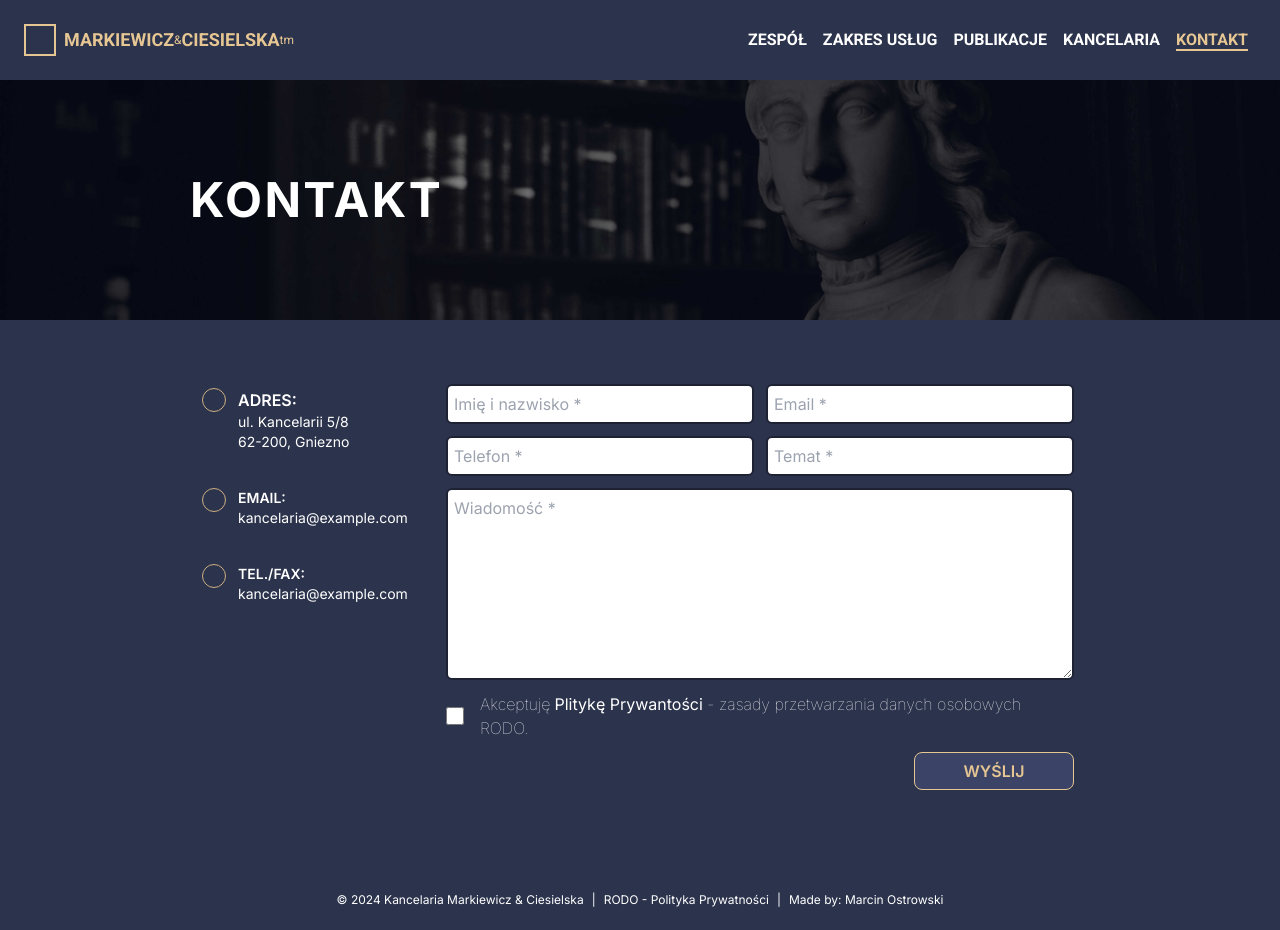
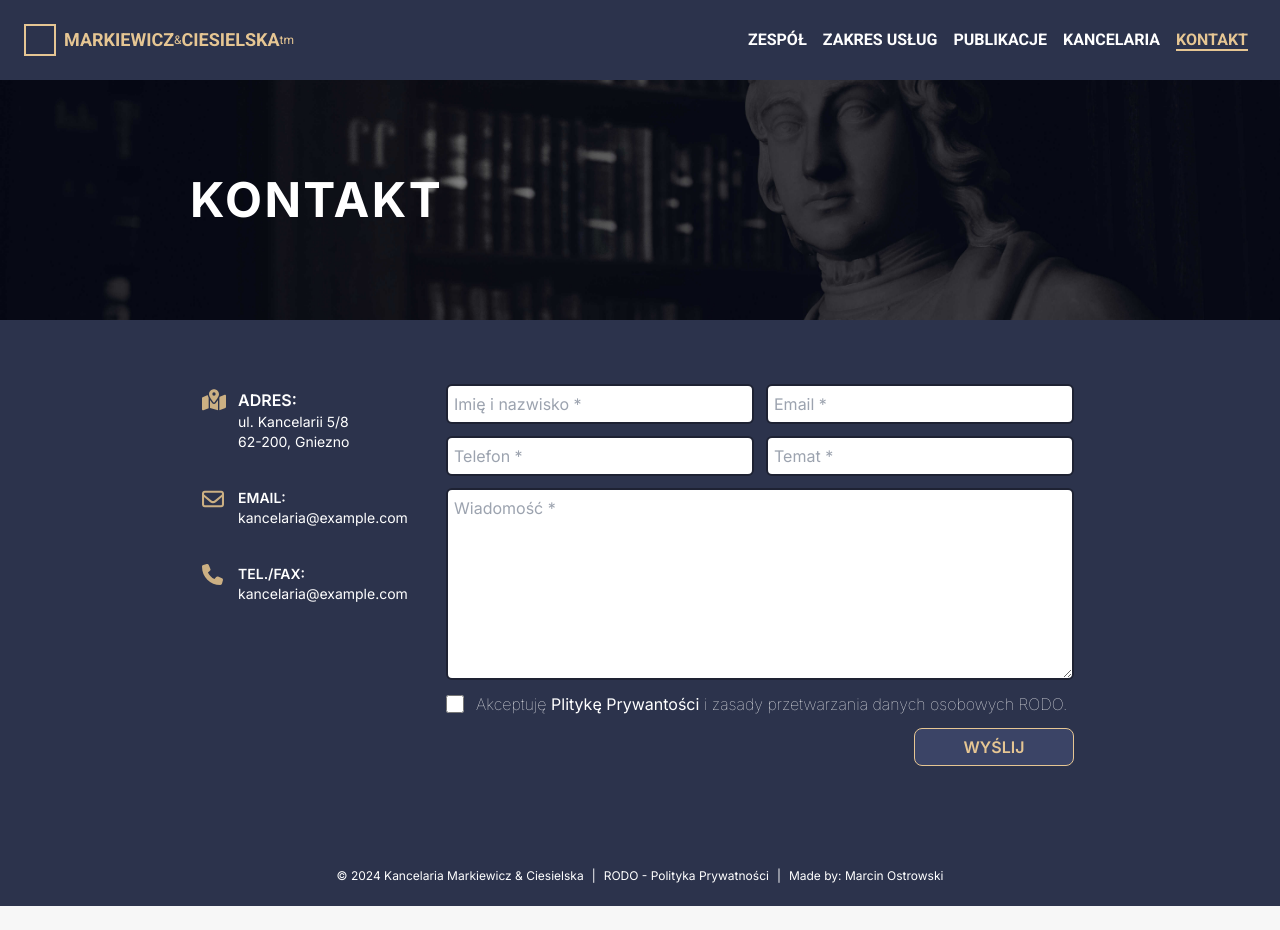
Before and after one commit to OstrowskiDev/kancelaria, a Next.js app: page /kontakt in a window 1280 px wide. After the commit the page ends 906 px from the top, so only its background shows below. Built offline with nearby package versions, Linux system fonts and the light colour scheme.

Commit message:
Add some icons and flare to kontakt page and RODO links.

```diff
--- a/src/app/kontakt/page.js
+++ b/src/app/kontakt/page.js
@@ -1,6 +1,9 @@
 'use client'
 
 import { Header } from '@/ui/components/Header'
+import AddressIco from '@/ui/icons/AddressIco'
+import EmailIco from '@/ui/icons/EmailIco'
+import PhoneIco from '@/ui/icons/PhoneIco'
 import Link from 'next/link'
 import { useState } from 'react'
 
@@ -33,18 +36,24 @@ export default function Kontakt() {
           {/* contact data */}
           <div className="contact-data-container pl-12 min-w-[240px]">
             <div className="contact-address-container mt-3">
-              <div className="contact-address-icon relative top-6 right-9 w-6 h-6 border border-secondary-300 rounded-full"></div>
+              <div className="contact-address-icon relative top-6 right-9 w-6 h-6">
+                <AddressIco />
+              </div>
               <h2 className="contact-address-label uppercase font-semibold text-white">Adres:</h2>
               <p className="contact-text text-white text-sm">ul. Kancelarii 5/8</p>
               <p className="contact-text text-white text-sm">62-200, Gniezno</p>
             </div>
             <div className="contact-email-container mt-3">
-              <div className="contact-email-icon relative top-6 right-9 w-6 h-6 border border-secondary-300 rounded-full"></div>
+              <div className="contact-email-icon relative top-6 right-9 w-6 h-6 ">
+                <EmailIco />
+              </div>
               <h2 className="contact-email-label uppercase font-semibold text-sm text-white">Email:</h2>
               <p className="contact-text text-white text-sm">kancelaria@example.com</p>
             </div>
             <div className="contact-phone-container mt-3">
-              <div className="contact-phone-icon relative top-6 right-9 w-6 h-6 border border-secondary-300 rounded-full"></div>
+              <div className="contact-phone-icon relative top-6 right-9 w-6 h-6 ">
+                <PhoneIco />
+              </div>
               <h2 className="contact-phone-label uppercase font-semibold text-sm text-white">Tel./Fax:</h2>
               <p className="contact-text text-white text-sm">kancelaria@example.com</p>
             </div>
@@ -63,12 +72,12 @@ export default function Kontakt() {
 
             <div className="contact-accept-rodo flex flex-row mt-3">
               <input className="accept-rodo-checkbox w-[18px]" type="checkbox" name="agree" value="yes" checked={isRodoAccepted} onChange={onCheckboxChange} />
-              <label className="accept-rodo-text ml-4 text-white font-thin" htmlFor="agree">
+              <label className="accept-rodo-text ml-3 text-white font-thin" htmlFor="agree">
                 Akceptuję
-                <Link className="link font-normal ml-1" href={'polityka-prywantosci'} target="_blank" rel="noopener noreferrer">
-                  Plitykę Prywantości
+                <Link className="link font-normal hover:text-secondary-200" href={'polityka-prywantosci'} target="_blank" rel="noopener noreferrer">
+                  {' Plitykę Prywantości'}
                 </Link>{' '}
-                - zasady przetwarzania danych osobowych RODO.
+                i zasady przetwarzania danych osobowych RODO.
               </label>
             </div>
 
--- a/src/ui/components/Footer.js
+++ b/src/ui/components/Footer.js
@@ -1,12 +1,14 @@
+import Link from 'next/link'
+
 export default function Footer() {
   return (
     <footer className="footer-container flex items-center h-[60px] bg-primary-700">
       <div className="footer-content mx-auto flex flex-row justify-between gap-2">
-        <p className="footer-address text-white text-xs">
-          © 2024 Kancelaria Markiewicz & Ciesielska
-        </p>
-        <p className="footer-address text-white text-xs">|</p>
-        <p className="footer-phone text-white text-xs">RODO - Polityka Prywatności</p>
+        <p className="footer-address text-white text-xs">© 2024 Kancelaria Markiewicz & Ciesielska</p>
+        <p className="footer-address  text-white text-xs">|</p>
+        <Link href={'/polityka-prywatnosci'} className="footer-phone  text-center text-white text-xs hover:text-secondary-200">
+          RODO - Polityka Prywatności
+        </Link>
         <p className="footer-address text-white text-xs">|</p>
         <p className="footer-email text-white text-xs">Made by: Marcin Ostrowski</p>
       </div>
--- /dev/null
+++ b/src/ui/icons/AddressIco.js
@@ -0,0 +1,8 @@
+export default function AddressIco() {
+  return (
+    <svg className="address-icon" xmlns="http://www.w3.org/2000/svg" viewBox="0 0 576 512" style={{ fill: '#CCB083', width: '24px', height: '24px' }}>
+      {/* <!--!Font Awesome Free 6.5.2 by @fontawesome - https://fontawesome.com License - https://fontawesome.com/license/free Copyright 2024 Fonticons, Inc.--> */}
+      <path d="M408 120c0 54.6-73.1 151.9-105.2 192c-7.7 9.6-22 9.6-29.6 0C241.1 271.9 168 174.6 168 120C168 53.7 221.7 0 288 0s120 53.7 120 120zm8 80.4c3.5-6.9 6.7-13.8 9.6-20.6c.5-1.2 1-2.5 1.5-3.7l116-46.4C558.9 123.4 576 135 576 152V422.8c0 9.8-6 18.6-15.1 22.3L416 503V200.4zM137.6 138.3c2.4 14.1 7.2 28.3 12.8 41.5c2.9 6.8 6.1 13.7 9.6 20.6V451.8L32.9 502.7C17.1 509 0 497.4 0 480.4V209.6c0-9.8 6-18.6 15.1-22.3l122.6-49zM327.8 332c13.9-17.4 35.7-45.7 56.2-77V504.3L192 449.4V255c20.5 31.3 42.3 59.6 56.2 77c20.5 25.6 59.1 25.6 79.6 0zM288 152a40 40 0 1 0 0-80 40 40 0 1 0 0 80z" />
+    </svg>
+  )
+}
--- /dev/null
+++ b/src/ui/icons/EmailIco.js
@@ -0,0 +1,8 @@
+export default function EmailIco() {
+  return (
+    <svg className="email-icon" xmlns="http://www.w3.org/2000/svg" viewBox="0 0 512 512" style={{ fill: '#CCB083', width: '22px', height: '22px' }}>
+      {/* <!--!Font Awesome Free 6.5.2 by @fontawesome - https://fontawesome.com License - https://fontawesome.com/license/free Copyright 2024 Fonticons, Inc.--> */}
+      <path d="M64 112c-8.8 0-16 7.2-16 16v22.1L220.5 291.7c20.7 17 50.4 17 71.1 0L464 150.1V128c0-8.8-7.2-16-16-16H64zM48 212.2V384c0 8.8 7.2 16 16 16H448c8.8 0 16-7.2 16-16V212.2L322 328.8c-38.4 31.5-93.7 31.5-132 0L48 212.2zM0 128C0 92.7 28.7 64 64 64H448c35.3 0 64 28.7 64 64V384c0 35.3-28.7 64-64 64H64c-35.3 0-64-28.7-64-64V128z" />
+    </svg>
+  )
+}
--- /dev/null
+++ b/src/ui/icons/PhoneIco.js
@@ -0,0 +1,8 @@
+export default function PhoneIco() {
+  return (
+    <svg className="phone-icon" xmlns="http://www.w3.org/2000/svg" viewBox="0 0 512 512" style={{ fill: '#CCB083', width: '21px', height: '21px' }}>
+      {/* <!--!Font Awesome Free 6.5.2 by @fontawesome - https://fontawesome.com License - https://fontawesome.com/license/free Copyright 2024 Fonticons, Inc.--> */}
+      <path d="M164.9 24.6c-7.7-18.6-28-28.5-47.4-23.2l-88 24C12.1 30.2 0 46 0 64C0 311.4 200.6 512 448 512c18 0 33.8-12.1 38.6-29.5l24-88c5.3-19.4-4.6-39.7-23.2-47.4l-96-40c-16.3-6.8-35.2-2.1-46.3 11.6L304.7 368C234.3 334.7 177.3 277.7 144 207.3L193.3 167c13.7-11.2 18.4-30 11.6-46.3l-40-96z" />
+    </svg>
+  )
+}
```
